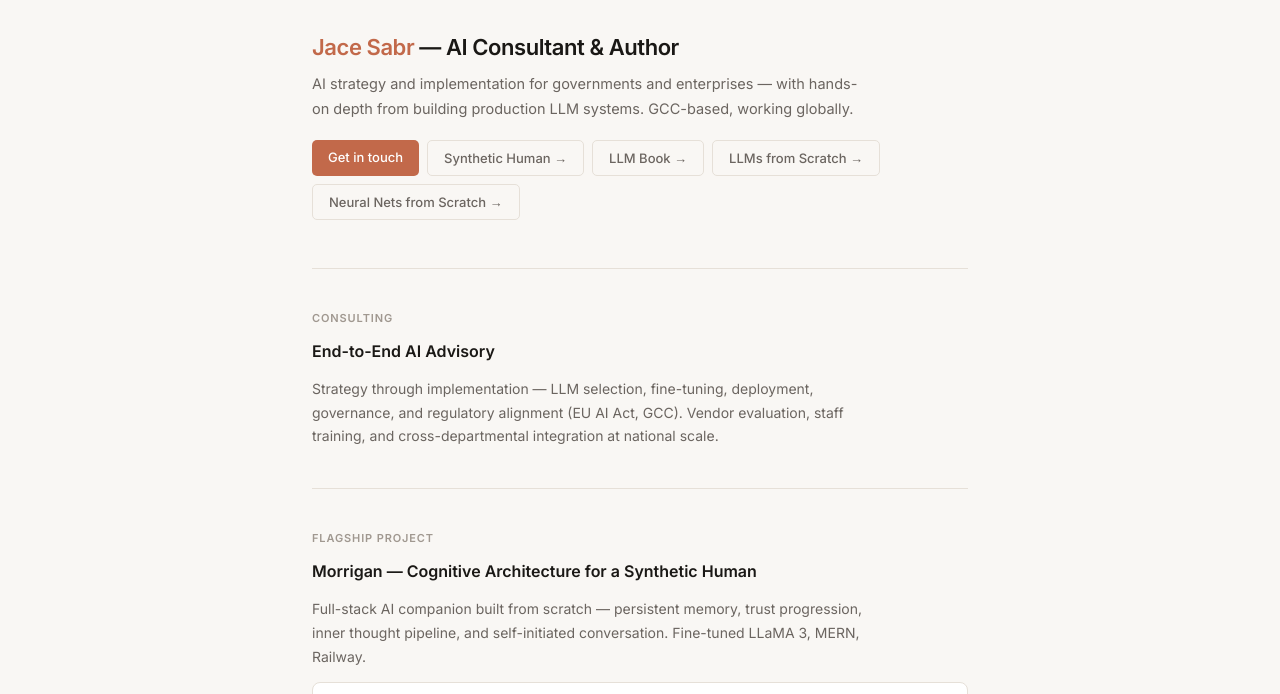
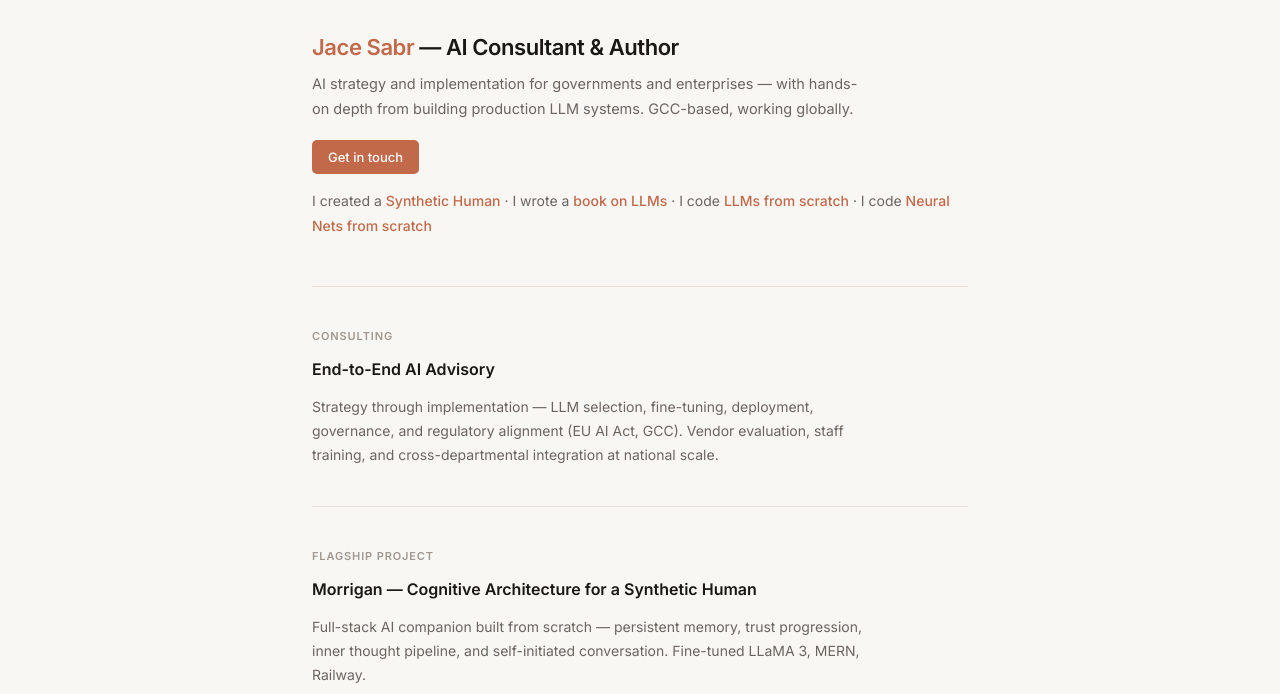
Before and after one commit to jacesabr/resume, a website: page index.html in a window 1280 px wide. Shown: the part 53-747 px from the top of the page. Drawn offline with Linux system fonts and the light colour scheme.

Commit message:
Update index.html

```diff
--- a/index.html
+++ b/index.html
@@ -26,6 +26,10 @@
 .hd h1 em{color:var(--accent);font-style:normal}
 .hd .sub{color:var(--dim);max-width:560px;margin-bottom:18px;font-size:14.5px}
 .hd-links{display:flex;gap:8px;flex-wrap:wrap}
+.hd-showcase{margin-top:14px}
+.hd-showcase p{font-size:14px;color:var(--dim);line-height:1.8}
+.hd-showcase a{color:var(--accent);font-weight:500;border-bottom:1px solid transparent;transition:border-color .15s}
+.hd-showcase a:hover{border-bottom-color:var(--accent)}
 .btn{padding:6px 16px;border-radius:5px;font-size:13px;font-weight:500;transition:all .15s;display:inline-block}
 .btn-p{background:var(--accent);color:#fff}.btn-p:hover{opacity:.85}
 .btn-s{border:1px solid var(--border);color:var(--dim)}.btn-s:hover{border-color:var(--accent);color:var(--accent)}
@@ -117,10 +121,9 @@
     <p class="sub">AI strategy and implementation for governments and enterprises — with hands-on depth from building production LLM systems. GCC-based, working globally.</p>
     <div class="hd-links">
       <a href="mailto:jace100233260@gmail.com" class="btn btn-p">Get in touch</a>
-      <a href="https://realsynth.xyz/" target="_blank" class="btn btn-s">Synthetic Human →</a>
-      <a href="book/index.html" class="btn btn-s">LLM Book →</a>
-      <a href="#" class="btn btn-s">LLMs from Scratch →</a>
-      <a href="#" class="btn btn-s">Neural Nets from Scratch →</a>
+    </div>
+    <div class="hd-showcase">
+      <p>I created a <a href="https://realsynth.xyz/" target="_blank">Synthetic Human</a> · I wrote a <a href="book/index.html">book on LLMs</a> · I code <a href="#">LLMs from scratch</a> · I code <a href="#">Neural Nets from scratch</a></p>
     </div>
   </div>
 
```
